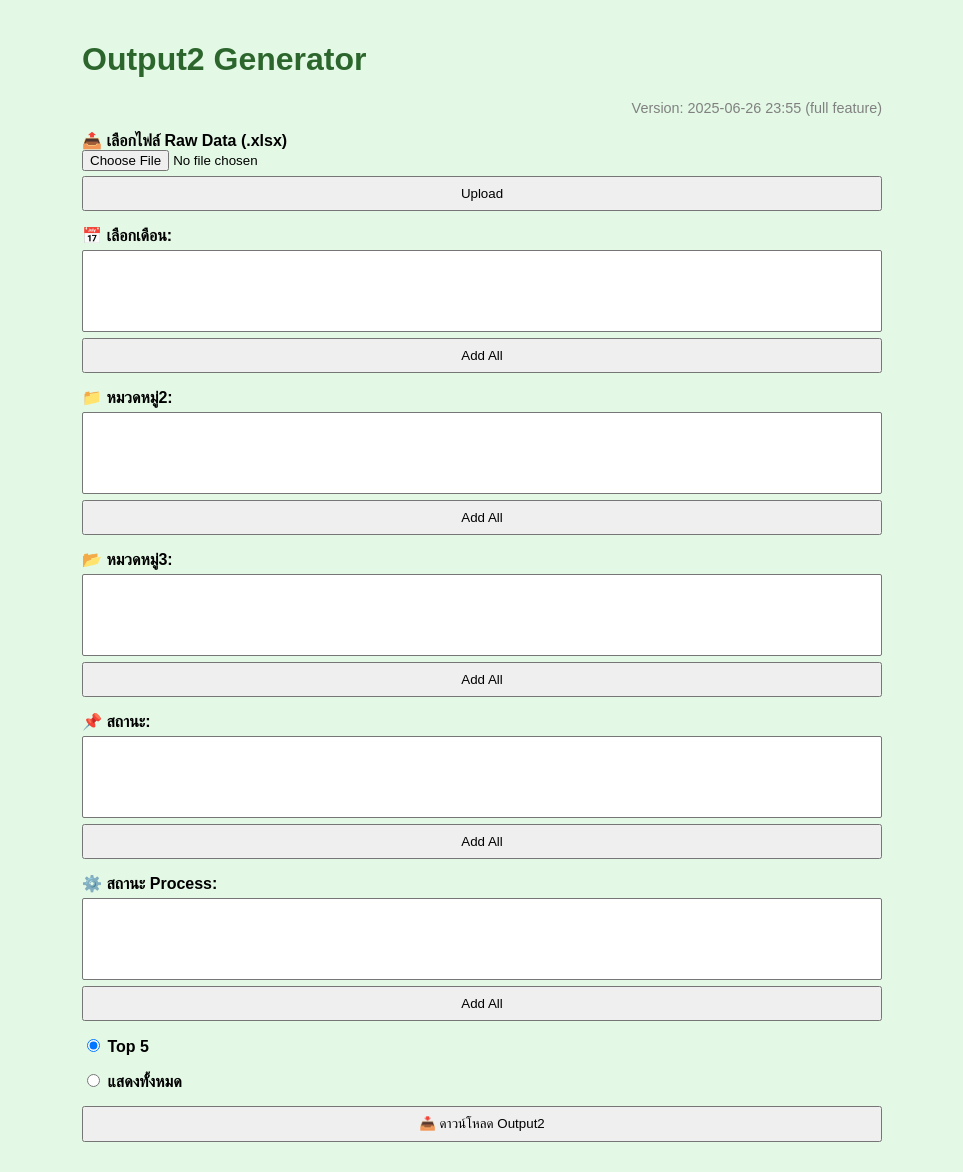
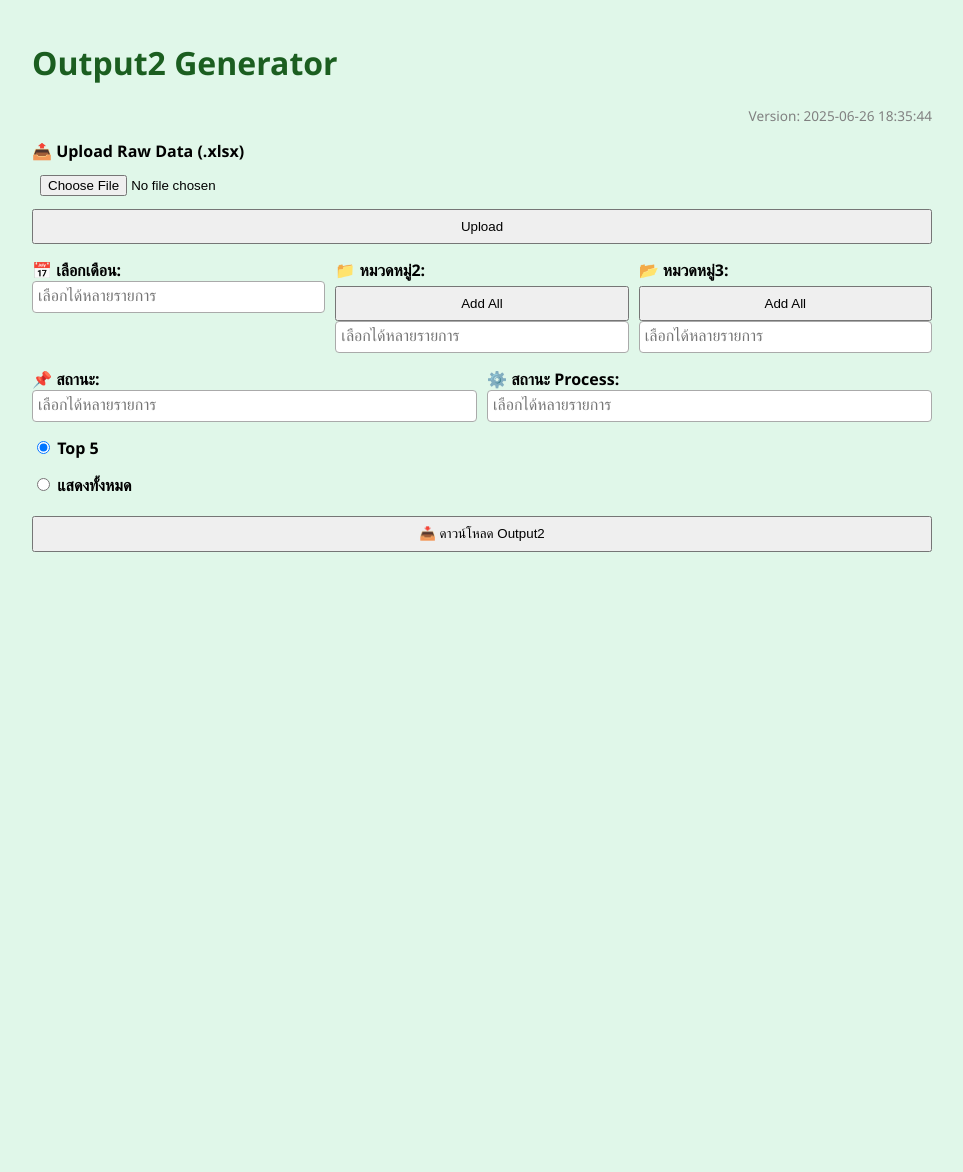
Before and after one commit to dogzamak/output2-generator, a Flask app: template templates/index.html in a window 1280 px wide. Shown: the whole page, without its empty margins (158-1121 px from the left). After the commit the page ends 552 px from the top, so only its background shows below. Run offline with Flask 3, Linux system fonts and the light colour scheme; the template is opened without the code that fills it, so the values that code supplies are empty; some libraries are stand-ins or nearby versions.

Commit message:
Add files via upload

```diff
--- a/templates/index.html
+++ b/templates/index.html
@@ -1,154 +1,154 @@
-
 <!DOCTYPE html>
 <html lang="th">
 <head>
   <meta charset="UTF-8" />
+  <title>Output2 Generator</title>
   <meta name="viewport" content="width=device-width, initial-scale=1.0" />
-  <title>Output2 Generator</title>
+  <link href="https://cdn.jsdelivr.net/npm/select2@4.1.0-rc.0/dist/css/select2.min.css" rel="stylesheet" />
   <style>
     body {
-      background-color: #e3f9e5;
-      font-family: Arial, sans-serif;
+      background-color: #e0f7e9;
+      font-family: 'Segoe UI', sans-serif;
       padding: 20px;
-      max-width: 800px;
+      max-width: 900px;
       margin: auto;
     }
-    h1 { color: #2c662d; }
-    label { font-weight: bold; display: block; margin-top: 15px; }
-    select, button { width: 100%; padding: 8px; margin-top: 5px; }
-    .checkbox-group, .radio-group { margin: 10px 0; }
-    .error { color: red; margin-top: 10px; }
-    .success { color: green; margin-top: 10px; }
-    .version { font-size: 0.9em; color: gray; text-align: right; margin-top: 20px; }
+    h1 { color: #1b5e20; }
+    label { font-weight: bold; margin-top: 15px; display: block; }
+    select, input[type="file"], button { width: 100%; padding: 8px; margin-top: 5px; }
+    .select2-container { width: 100% !important; }
+    .flex-row { display: flex; gap: 10px; flex-wrap: wrap; }
+    .column { flex: 1; min-width: 200px; }
+    .version { text-align: right; color: gray; font-size: 0.85em; margin-top: 20px; }
   </style>
 </head>
 <body>
   <h1>Output2 Generator</h1>
-  <p class="version">Version: 2025-06-26 23:55 (full feature)</p>
+  <div class="version">Version: 2025-06-26 18:35:44</div>
 
-  <label for="rawFile">📤 เลือกไฟล์ Raw Data (.xlsx)</label>
+  <label>📤 Upload Raw Data (.xlsx)</label>
   <input type="file" id="rawFile" accept=".xlsx" />
   <button onclick="uploadFile()">Upload</button>
   <progress id="uploadProgress" value="0" max="100" style="width:100%; display:none;"></progress>
 
+  <div class="flex-row">
+    <div class="column">
       <label>📅 เลือกเดือน:</label>
-  <select id="months" multiple></select>
-  <button onclick="addAll('months')">Add All</button>
+      <select id="months" multiple class="select2"></select>
+    </div>
+    <div class="column">
+      <label>📁 หมวดหมู่2: <button onclick="selectAll('category2')">Add All</button></label>
+      <select id="category2" multiple class="select2"></select>
+    </div>
+    <div class="column">
+      <label>📂 หมวดหมู่3: <button onclick="selectAll('category3')">Add All</button></label>
+      <select id="category3" multiple class="select2"></select>
+    </div>
+  </div>
 
-  <label>📁 หมวดหมู่2:</label>
-  <select id="category2" multiple></select>
-  <button onclick="addAll('category2')">Add All</button>
+  <div class="flex-row">
+    <div class="column">
+      <label>📌 สถานะ:</label>
+      <select id="status" multiple class="select2"></select>
+    </div>
+    <div class="column">
+      <label>⚙️ สถานะ Process:</label>
+      <select id="processStatus" multiple class="select2"></select>
+    </div>
+  </div>
 
-  <label>📂 หมวดหมู่3:</label>
-  <select id="category3" multiple></select>
-  <button onclick="addAll('category3')">Add All</button>
-
-  <label>📌 สถานะ:</label>
-  <select id="status" multiple></select>
-  <button onclick="addAll('status')">Add All</button>
-
-  <label>⚙️ สถานะ Process:</label>
-  <select id="processStatus" multiple></select>
-  <button onclick="addAll('processStatus')">Add All</button>
-
-  <div class="radio-group">
+  <div style="margin: 15px 0;">
     <label><input type="radio" name="mode" value="top5" checked /> Top 5</label>
     <label><input type="radio" name="mode" value="all" /> แสดงทั้งหมด</label>
   </div>
 
   <button onclick="downloadOutput()">📥 ดาวน์โหลด Output2</button>
-  <div id="errorMsg" class="error"></div>
-  <div id="successMsg" class="success"></div>
+  <div id="errorMsg" style="color:red;"></div>
+  <div id="successMsg" style="color:green;"></div>
 
+  <script src="https://code.jquery.com/jquery-3.6.0.min.js"></script>
+  <script src="https://cdn.jsdelivr.net/npm/select2@4.1.0-rc.0/dist/js/select2.min.js"></script>
   <script>
-    function addAll(selectId) {
-      const select = document.getElementById(selectId);
-      for (let i = 0; i < select.options.length; i++) {
-        select.options[i].selected = true;
-      }
+    function initializeSelect2() {
+      $('.select2').select2({ placeholder: "เลือกได้หลายรายการ", allowClear: true });
     }
 
-    async function uploadFile() {
-      const fileInput = document.getElementById("rawFile");
-      const progressBar = document.getElementById("uploadProgress");
-      const file = fileInput.files[0];
+    function uploadFile() {
+      const file = document.getElementById("rawFile").files[0];
       const errorMsg = document.getElementById("errorMsg");
       const successMsg = document.getElementById("successMsg");
+      const progressBar = document.getElementById("uploadProgress");
       errorMsg.textContent = "";
       successMsg.textContent = "";
-
       if (!file) {
         errorMsg.textContent = "กรุณาเลือกไฟล์ก่อน";
         return;
       }
+      const formData = new FormData();
+      formData.append("rawFile", file);
 
-      const formData = new FormData();
-      formData.append("file", file);
       progressBar.style.display = "block";
 
-      try {
       const xhr = new XMLHttpRequest();
       xhr.open("POST", "https://output2-generator-production.up.railway.app/upload_raw_data", true);
-
-        xhr.upload.onprogress = function (event) {
-          if (event.lengthComputable) {
-            const percentComplete = (event.loaded / event.total) * 100;
-            progressBar.value = percentComplete;
+      xhr.upload.onprogress = (e) => {
+        if (e.lengthComputable) {
+          progressBar.value = (e.loaded / e.total) * 100;
         }
       };
-
-        xhr.onload = function () {
+      xhr.onload = () => {
+        progressBar.style.display = "none";
         if (xhr.status === 200) {
-            const data = JSON.parse(xhr.responseText);
-            populateSelect("months", data.months);
-            populateSelect("category2", data.category2Options);
-            populateSelect("category3", data.category3Options);
-            populateSelect("status", data.statusOptions);
-            populateSelect("processStatus", data.processStatusOptions);
-            successMsg.textContent = "✅ อัปโหลดไฟล์เรียบร้อยแล้ว";
+          try {
+            const res = JSON.parse(xhr.responseText);
+            if (Array.isArray(res.months)) populate("months", res.months);
+            if (Array.isArray(res.category2)) populate("category2", res.category2);
+            if (Array.isArray(res.category3)) populate("category3", res.category3);
+            if (Array.isArray(res.status)) populate("status", res.status);
+            if (Array.isArray(res.processStatus)) populate("processStatus", res.processStatus);
+            successMsg.textContent = "✅ โหลดข้อมูลสำเร็จ";
+          } catch (err) {
+            errorMsg.textContent = "❌ Response format ผิด";
+          }
         } else {
           errorMsg.textContent = "❌ อัปโหลดล้มเหลว: " + xhr.statusText;
         }
       };
-
       xhr.send(formData);
-      } catch (error) {
-        errorMsg.textContent = "❌ Error: " + error.message;
-      }
     }
 
-    function populateSelect(id, options) {
+    function populate(id, list) {
       const select = document.getElementById(id);
       select.innerHTML = "";
-      if (!Array.isArray(options)) {
-        document.getElementById("errorMsg").textContent += `
-[${id}] ไม่สามารถโหลดรายการได้`;
-        return;
-      }
-      options.forEach(option => {
+      list.forEach((item) => {
         const opt = document.createElement("option");
-        opt.value = option;
-        opt.textContent = option;
+        opt.value = item;
+        opt.textContent = item;
         select.appendChild(opt);
       });
+      $(`#$<built-in function id>`).trigger("change");
+    }
+
+    function selectAll(id) {
+      const select = document.getElementById(id);
+      const values = Array.from(select.options).map(o => o.value);
+      $(`#$<built-in function id>`).val(values).trigger("change");
     }
 
     async function downloadOutput() {
       const formData = new FormData();
-      formData.append("months", getSelected("months"));
-      formData.append("category2", getSelected("category2"));
-      formData.append("category3", getSelected("category3"));
-      formData.append("status", getSelected("status"));
-      formData.append("processStatus", getSelected("processStatus"));
+      ["months", "category2", "category3", "status", "processStatus"].forEach(id => {
+        const val = $(`#$<built-in function id>`).val();
+        if (val) val.forEach(v => formData.append(id, v));
+      });
       formData.append("mode", document.querySelector("input[name='mode']:checked").value);
 
       try {
         const res = await fetch("https://output2-generator-production.up.railway.app/generate_output2", {
           method: "POST",
-          body: formData,
+          body: formData
         });
-
-        if (!res.ok) throw new Error("การสร้างไฟล์ล้มเหลว");
+        if (!res.ok) throw new Error("ไม่สามารถดาวน์โหลดไฟล์ได้");
 
         const blob = await res.blob();
         const url = window.URL.createObjectURL(blob);
@@ -157,14 +157,11 @@
         a.download = "Output2.xlsx";
         a.click();
       } catch (err) {
-        document.getElementById("errorMsg").textContent = "❌ ดาวน์โหลดล้มเหลว: " + err.message;
+        document.getElementById("errorMsg").textContent = err.message;
       }
     }
 
-    function getSelected(id) {
-      const select = document.getElementById(id);
-      return Array.from(select.selectedOptions).map(option => option.value);
-    }
+    $(document).ready(initializeSelect2);
   </script>
 </body>
 </html>
```
Lines whose indentation alone changed are shown as unchanged.
